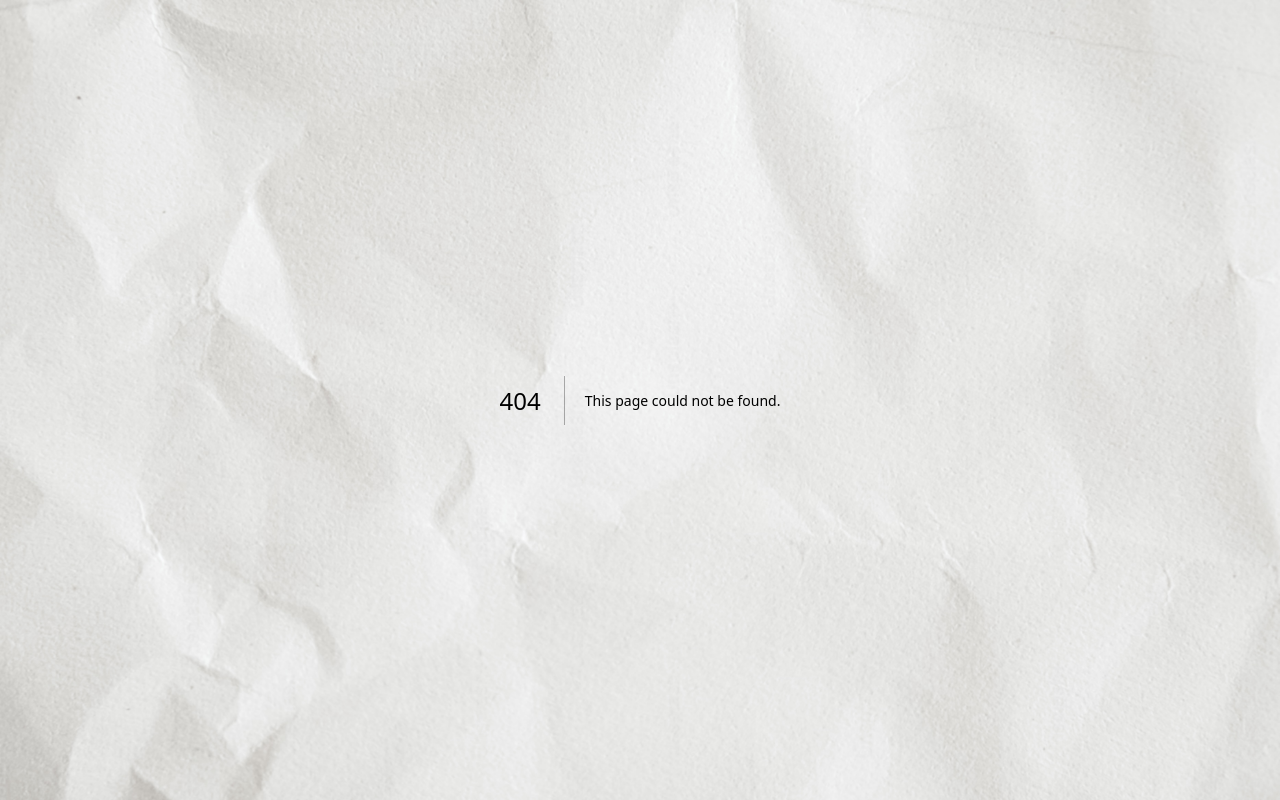
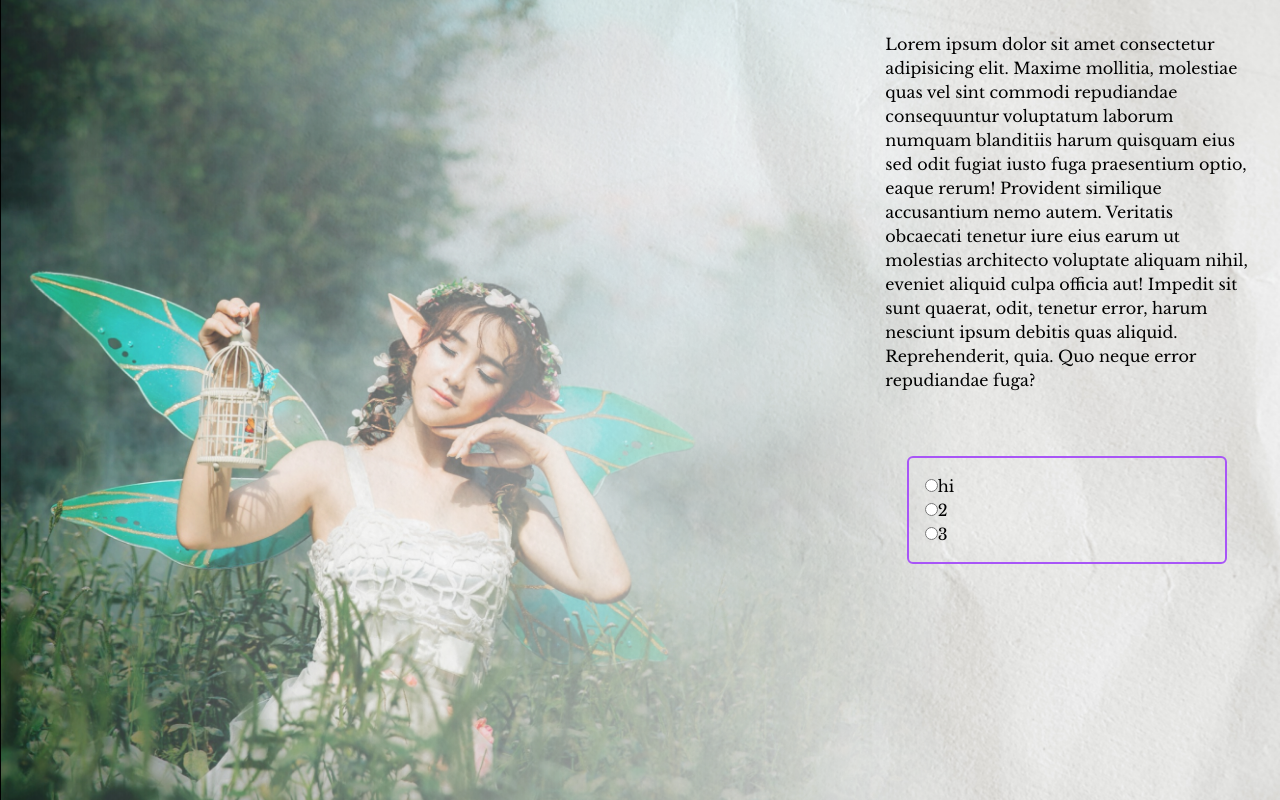
Before and after one commit to EtienneDevictor/sfhacks, a Next.js app in the folder SFhacks/: page /StoryNode in a window 1280 px wide. Before the commit this address had no page. Built offline with nearby package versions, Linux system fonts and the light colour scheme.

Commit message:
add image fade with imagemask

```diff
--- /dev/null
+++ b/SFhacks/app/StoryNode/page.tsx
@@ -0,0 +1,57 @@
+import Image from "next/image";
+
+export default function Page() {
+  const options = ["hi", "2", "3"];
+  return (
+    <div className="h-full flex flex-row">
+      <div className="w-3/4">
+        <Image
+          // TODO: add image src, maybe modify the gradient as well
+          src="/fairy_placeholder.png"
+          alt="placeholder"
+          className="relative object-cover h-full w-full right-0"
+          style={{
+            maskImage:
+              "linear-gradient(to right, rgba(0, 0, 0, 1.0) 0%, transparent 100%)",
+            maskRepeat: "no-repeat",
+            maskSize: "contain",
+          }}
+          width={900}
+          height={600}
+        />
+        <div className="fixed h-full w-full" />
+      </div>
+      <div className="fixed w-1/3 flex flex-col items-center text-black right-0">
+        {/* make a form with radio buttons for each option */}
+        <p className="m-8">
+          Lorem ipsum dolor sit amet consectetur adipisicing elit. Maxime
+          mollitia, molestiae quas vel sint commodi repudiandae consequuntur
+          voluptatum laborum numquam blanditiis harum quisquam eius sed odit
+          fugiat iusto fuga praesentium optio, eaque rerum! Provident similique
+          accusantium nemo autem. Veritatis obcaecati tenetur iure eius earum ut
+          molestias architecto voluptate aliquam nihil, eveniet aliquid culpa
+          officia aut! Impedit sit sunt quaerat, odit, tenetur error, harum
+          nesciunt ipsum debitis quas aliquid. Reprehenderit, quia. Quo neque
+          error repudiandae fuga?
+        </p>
+        <form className="w-3/4 m-8 p-4 border-purple-500 border-2 rounded-md">
+          {options.map((option, index) => {
+            const str = index.toString();
+            return (
+              <div>
+                <input
+                  type="radio"
+                  name="option"
+                  id={str}
+                  value={str}
+                  key={str}
+                />
+                <label>{option}</label>
+              </div>
+            );
+          })}
+        </form>
+      </div>
+    </div>
+  );
+}
```
Also changed, not shown: SFhacks/public/fairy_placeholder.png (added).
